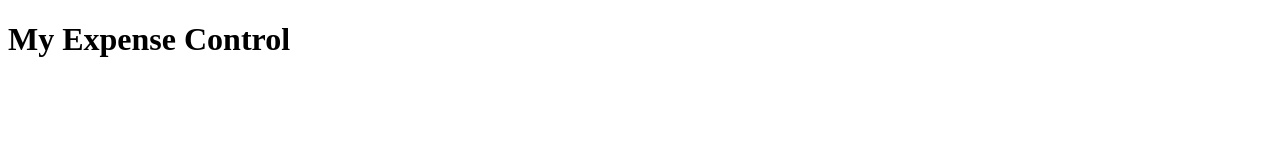
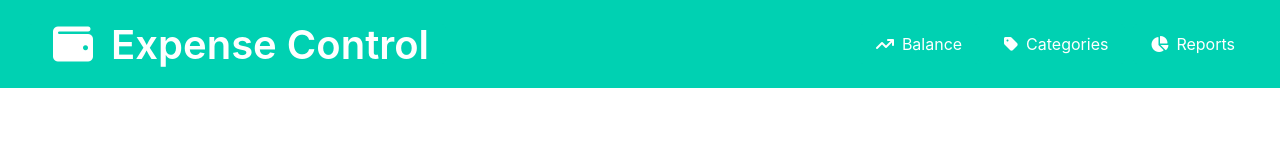
Before and after one commit to YeniferArrubla/expense_Control, a plain HTML site: page index.html in a window 1280 px wide. Drawn offline with nearby package versions, Linux system fonts and the light colour scheme.

Commit message:
add header

```diff
--- a/index.html
+++ b/index.html
@@ -4,9 +4,68 @@
     <meta charset="UTF-8">
     <meta http-equiv="X-UA-Compatible" content="IE=edge">
     <meta name="viewport" content="width=device-width, initial-scale=1.0">
+    <link rel="stylesheet" href="https://cdn.jsdelivr.net/npm/bulma@0.9.4/css/bulma.min.css">
+    <link
+      rel="stylesheet"
+      href="https://cdnjs.cloudflare.com/ajax/libs/font-awesome/6.2.1/css/all.min.css"
+      integrity="sha512-MV7K8+y+gLIBoVD59lQIYicR65iaqukzvf/nwasF0nqhPay5w/9lJmVM2hMDcnK1OnMGCdVK+iQrJ7lzPJQd1w=="
+      crossorigin="anonymous"
+      referrerpolicy="no-referrer"
+    />
     <title>Expense Control</title>
 </head>
 <body>
-    <h1>My Expense Control</h1>
+    <header>
+        <nav
+          class="navbar has-background-primary p-4"
+          role="navigation"
+          aria-label="main navigation"
+        >
+          <div class="navbar-brand">
+            <div class="navbar-item">
+              <a class="button is-primary">
+                <h1 class="title has-text-white is-size-2">
+                  <i class="fa-solid fa-wallet p-2"></i>
+                  Expense Control
+                </h1>
+              </a>
+
+              <a
+                role="button"
+                class="navbar-burger has-text-white"
+                aria-label="menu"
+                aria-expanded="false"
+              >
+                <span aria-hidden="true"></span>
+                <span aria-hidden="true"></span>
+                <span aria-hidden="true"></span>
+              </a>
+            </div>
+          </div>
+          <!-- <div class="navbar-menu"> -->
+          <div class="navbar-end navbar-menu">
+            <div class="navbar-item">
+              <div class="buttons">
+                <a class="button is-primary">
+                  <i class="fa-solid fa-arrow-trend-up pr-2"></i>
+                  Balance
+                </a>
+
+                <a class="button is-primary">
+                  <i class="fa-solid fa-tag pr-2"></i>
+                  Categories
+                </a>
+
+                <a class="button is-primary">
+                  <i class="fa-solid fa-chart-pie pr-2"></i>
+                  Reports
+                </a>
+              </div>
+            </div>
+          </div>
+          <!-- </div> -->
+        </nav>
+      </header>
+
 </body>
 </html>
```
